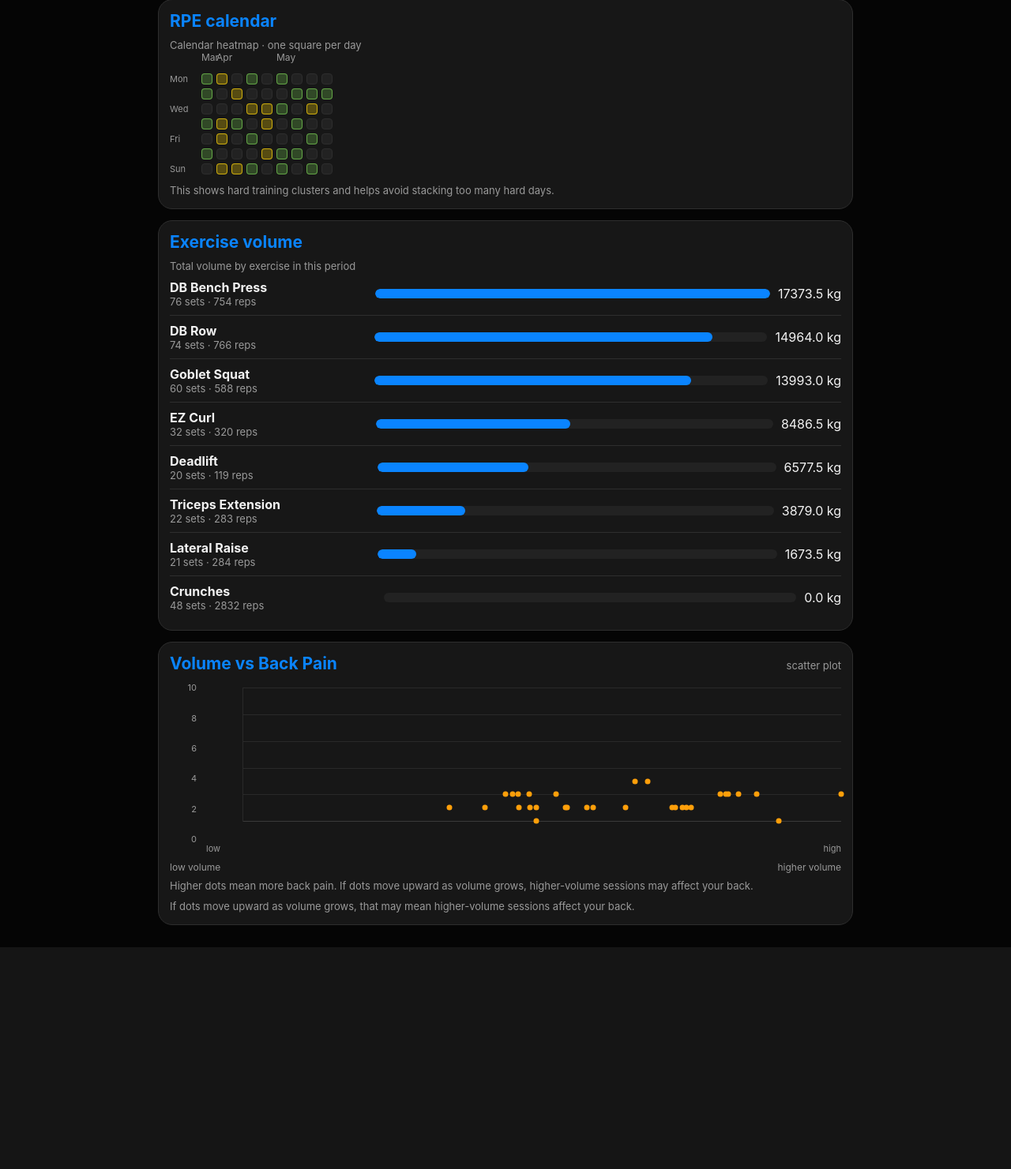
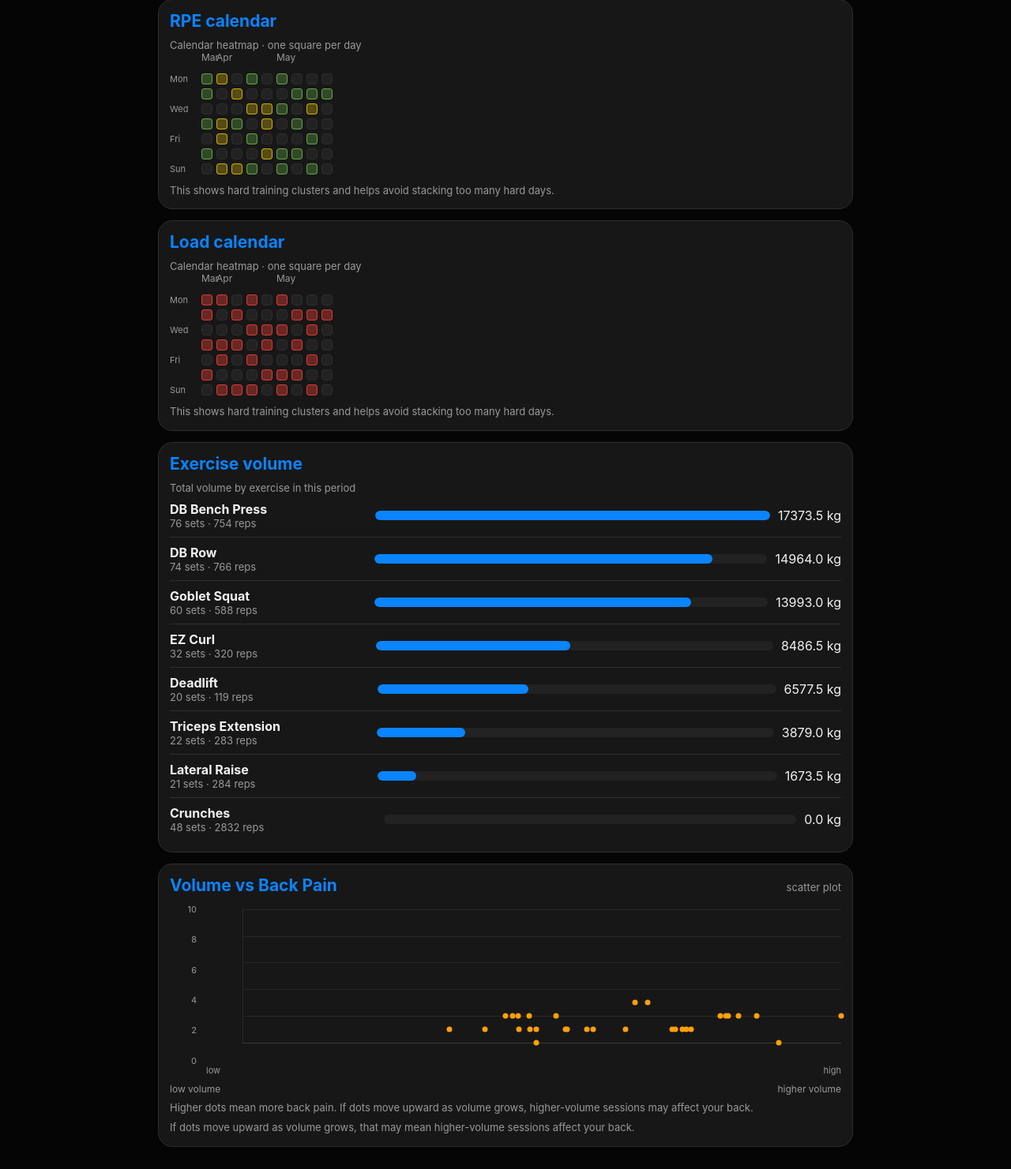
Before and after one commit to mykzhu/training_log, a FastAPI app: page /stats2 in a window 1280 px wide. Shown: the part 2229-3710 px from the top of the page at 79% size. Before the commit the page ends 3429 px from the top, so only its background shows below. Run offline with FastAPI, Linux system fonts and the light colour scheme; data comes from the database, SQL or seed files in the repository; both versions use the stored data as it was after the commit.

Commit message:
Add load calendar
Signed-off-by: Mykola Zhuravel <mykzhu@gmail.com>

```diff
--- a/app/main.py
+++ b/app/main.py
@@ -676,6 +676,7 @@ def build_stats2_charts(stats: dict[str, Any]) -> dict[str, Any]:
         "back_calendar": build_calendar_heatmap(workouts, "lower_back_pain"),
         "rpe_calendar": build_calendar_heatmap(workouts, "session_rpe"),
         "load": build_line_chart_series(workouts, "load_score"),
+        "load_calendar": build_calendar_heatmap(workouts, "load_score"),
         "compound": build_line_chart_series(workouts, "compound_score"),
         "back_stress": build_line_chart_series(workouts, "back_stress_score"),
         "sparkbars": {
--- a/app/templates/stats2.html
+++ b/app/templates/stats2.html
@@ -1228,6 +1228,65 @@
         </div>
 
         <div class="card">
+            <h2>Load calendar</h2>
+            <div class="muted small">Calendar heatmap · one square per day</div>
+
+            {% if charts.load_calendar.weeks %}
+                <div class="calendar-scroll">
+                    <div class="calendar-shell">
+                        <div></div>
+
+                        <div
+                            class="calendar-months"
+                            style="grid-template-columns: repeat({{ charts.load_calendar.weeks|length }}, 14px);"
+                        >
+                            {% for week in charts.load_calendar.weeks %}
+                                <div class="calendar-month">{{ week.month_label }}</div>
+                            {% endfor %}
+                        </div>
+
+                        <div class="calendar-weekdays">
+                            <div>Mon</div>
+                            <div></div>
+                            <div>Wed</div>
+                            <div></div>
+                            <div>Fri</div>
+                            <div></div>
+                            <div>Sun</div>
+                        </div>
+
+                        <div class="calendar-weeks">
+                            {% for week in charts.load_calendar.weeks %}
+                                <div class="calendar-week">
+                                    {% for day in week.days %}
+                                        {% if day.has_workout %}
+                                            <a
+                                                href="/workouts/{{ day.workout_id }}"
+                                                class="calendar-cell {{ day.value | metric_status_class }}"
+                                                title="{{ day.date }} · Load {% if day.value is not none %}{{ '%.0f'|format(day.value) }}/14{% else %}—{% endif %} · {{ day.count }} workout(s)"
+                                            ></a>
+                                        {% else %}
+                                            <span
+                                                class="calendar-cell metric-neutral"
+                                                title="{{ day.date }} · no workout"
+                                            ></span>
+                                        {% endif %}
+                                    {% endfor %}
+                                </div>
+                            {% endfor %}
+                        </div>
+                    </div>
+                </div>
+            {% else %}
+                <div class="empty">No calendar data.</div>
+            {% endif %}
+
+            <div class="note">
+                This shows hard training clusters and helps avoid stacking too many hard days.
+            </div>
+        </div>
+
+        <div class="card">
             <h2>Exercise volume</h2>
             <div class="muted small">Total volume by exercise in this period</div>
 
```
Also changed, not shown: data/training.db.
